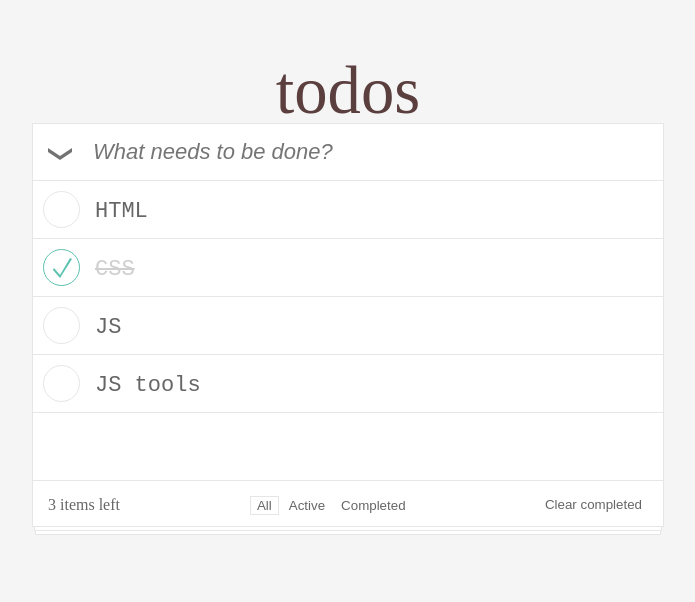
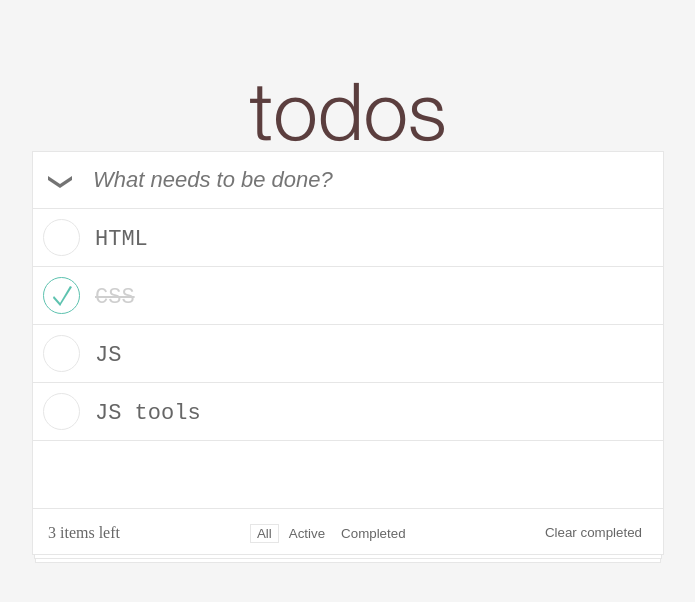
Before and after one commit to ok-technopolis/Romanov_Oleg, a plain HTML site: page index.html in a window 1280 px wide. Shown: the whole page, without its empty margins (292-987 px from the left). Drawn offline with Linux system fonts and the light colour scheme.

Commit message:
Add font-style

```diff
--- a/todos.css
+++ b/todos.css
@@ -1,3 +1,8 @@
+@font-face {
+    font-family: HelveticaNeue-Light;
+    src: url("./font-styles/HelveticaNeue-Light.otf");
+}
+
 body {
     background-color: #f5f5f5;
     text-color: #666666;
@@ -6,16 +11,17 @@ body {
 /*Header*/
 .todos-header {
     text-align: center;
-    margin-bottom: -50px;
+    margin-bottom: -60px;
     vertical-align: bottom;
 }
 
 .todos-title {
     display: inline-block;
-    font-size: 50pt;
+    font-size: 60pt;
     color: #5b3e3e;
     text-transform: lowercase;
     font-weight: 100;
+    font-family: HelveticaNeue-Light, serif;
 }
 
 .todo-add_select-all {
```
Also changed, not shown: font-styles/HelveticaNeue-Light.otf (added).
